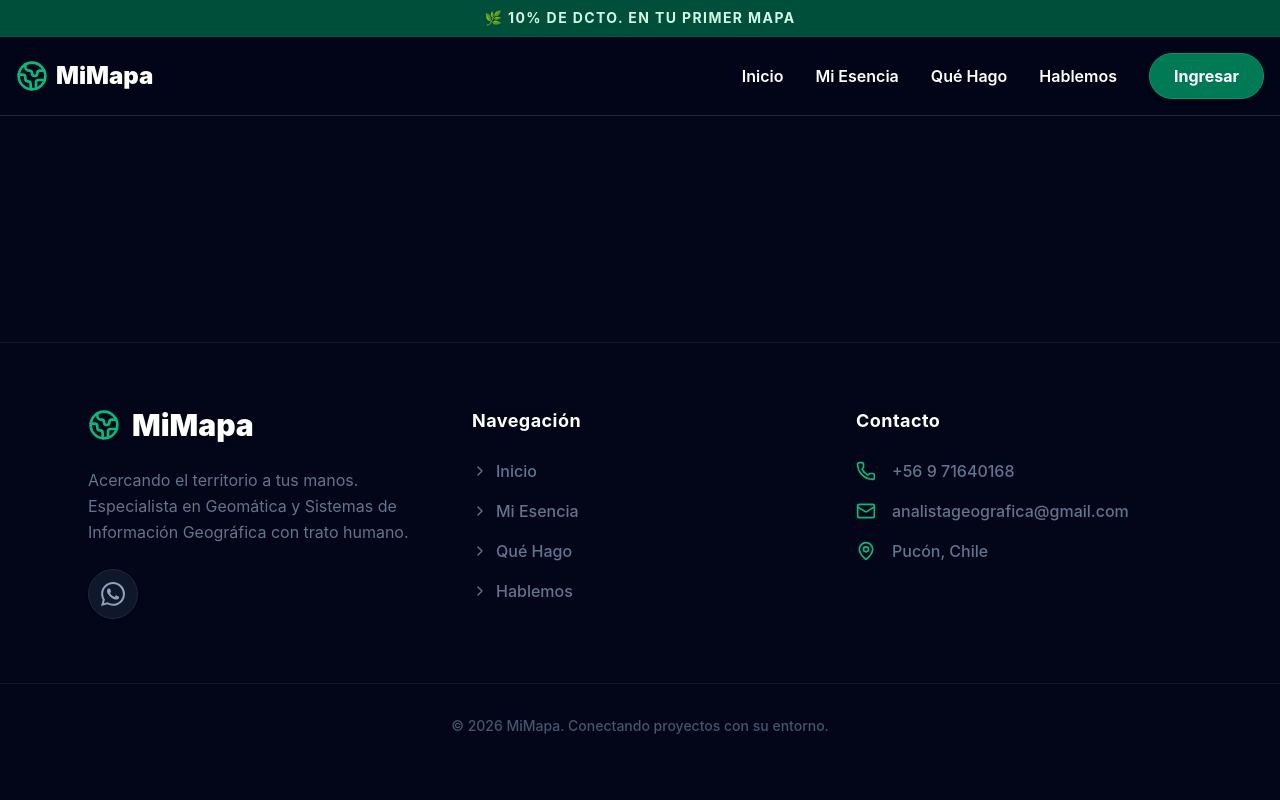
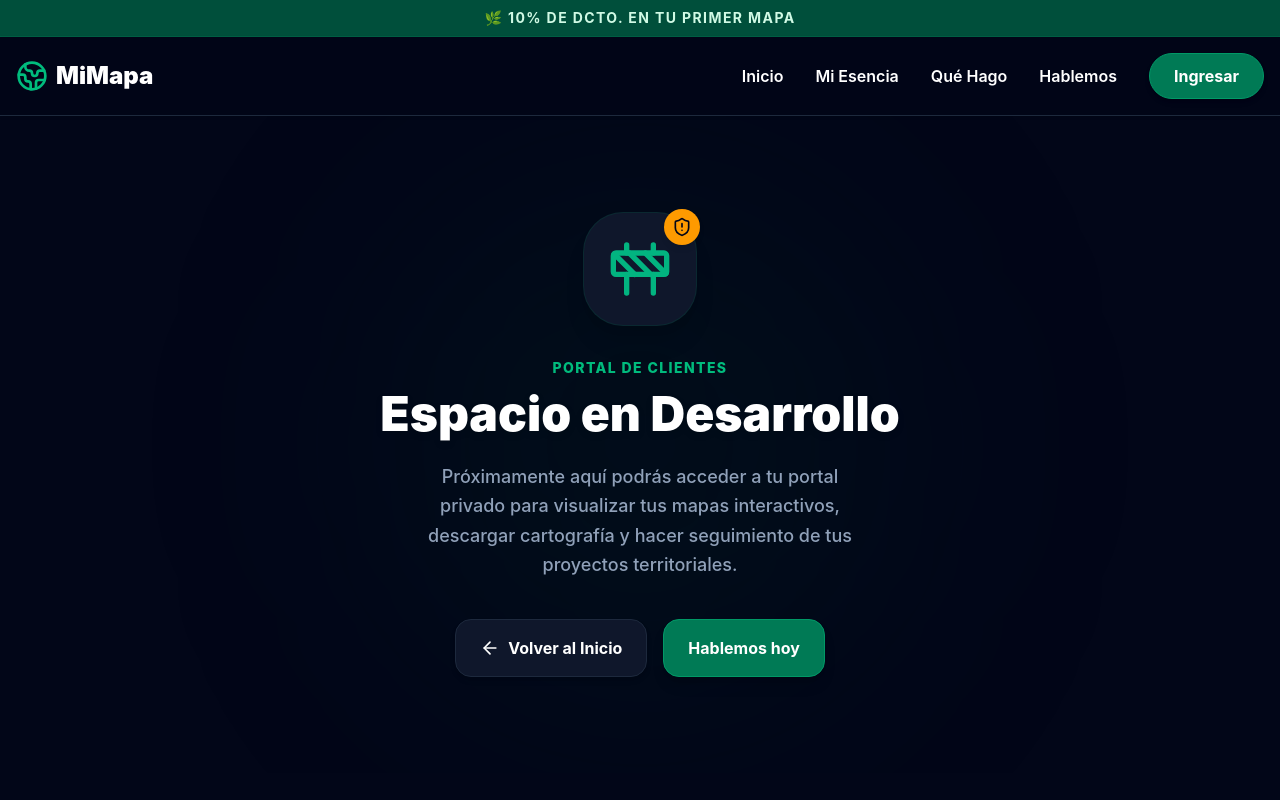
Before and after one commit to SamAntunez/MiMapa, a React app in the folder frontend/: page /ingresa in a window 1280 px wide. Shown: the top 800 px of the page. Built offline with nearby package versions, Linux system fonts and the light colour scheme; the HTML template or start-up script is replaced by a standard one.

Commit message:
Creado portal de clientes premium con aviso de en desarrollo e integrado en rutas

```diff
--- a/frontend/src/App.jsx
+++ b/frontend/src/App.jsx
@@ -5,6 +5,7 @@ import Inicio from './pages/Inicio';
 import Esencia from './pages/Esencia';
 import Servicios from './pages/Servicios';
 import Contacto from './pages/Contacto';
+import Ingresar from './pages/Ingresar';
 
 export default function App() {
   return (
@@ -18,6 +19,7 @@ export default function App() {
             <Route path="/esencia" element={<Esencia />} />
             <Route path="/servicios" element={<Servicios />} />
             <Route path="/contacto" element={<Contacto />} />
+            <Route path="/ingresa" element={<Ingresar />} />
           </Routes>
         </main>
 
--- /dev/null
+++ b/frontend/src/pages/Ingresar.jsx
@@ -0,0 +1,39 @@
+import { Link } from 'react-router-dom';
+import { ShieldAlert, ArrowLeft, Construction } from 'lucide-react';
+
+export default function Ingresar() {
+  return (
+    <section className="py-24 px-4 bg-slate-950 min-h-[80vh] flex items-center justify-center relative overflow-hidden">
+      {/* Luz ambiental verde */}
+      <div className="absolute top-1/2 left-1/2 -translate-x-1/2 -translate-y-1/2 w-[300px] h-[300px] md:w-[500px] md:h-[500px] bg-emerald-950/20 rounded-full blur-[120px] pointer-events-none"></div>
+
+      <div className="container max-w-xl mx-auto text-center relative z-10">
+        <div className="inline-flex p-6 bg-slate-900 border border-emerald-900/30 rounded-[2.5rem] shadow-xl mb-8 relative">
+          <Construction className="w-16 h-16 text-emerald-400 animate-pulse" />
+          <div className="absolute -top-1 -right-1 bg-amber-500 text-slate-950 p-2 rounded-full font-bold shadow-md">
+            <ShieldAlert className="w-5 h-5" />
+          </div>
+        </div>
+
+        <h2 className="text-sm font-extrabold text-emerald-500 uppercase tracking-widest mb-3">
+          Portal de Clientes
+        </h2>
+        <h1 className="text-4xl md:text-5xl font-black text-white mb-6 drop-shadow-md">
+          Espacio en Desarrollo
+        </h1>
+        <p className="text-slate-400 font-medium text-lg mb-10 leading-relaxed max-w-md mx-auto">
+          Próximamente aquí podrás acceder a tu portal privado para visualizar tus mapas interactivos, descargar cartografía y hacer seguimiento de tus proyectos territoriales.
+        </p>
+
+        <div className="flex flex-col sm:flex-row gap-4 justify-center items-center">
+          <Link to="/" className="w-full sm:w-auto bg-slate-900 border border-slate-800 hover:bg-slate-800 text-white font-bold py-4 px-6 rounded-2xl transition shadow-md flex justify-center items-center gap-2">
+            <ArrowLeft className="w-5 h-5" /> Volver al Inicio
+          </Link>
+          <Link to="/contacto" className="w-full sm:w-auto bg-emerald-700 hover:bg-emerald-600 text-white font-bold py-4 px-6 rounded-2xl transition shadow-lg hover:shadow-emerald-900/40 hover:-translate-y-0.5 border border-emerald-600 text-center">
+            Hablemos hoy
+          </Link>
+        </div>
+      </div>
+    </section>
+  );
+}
```
